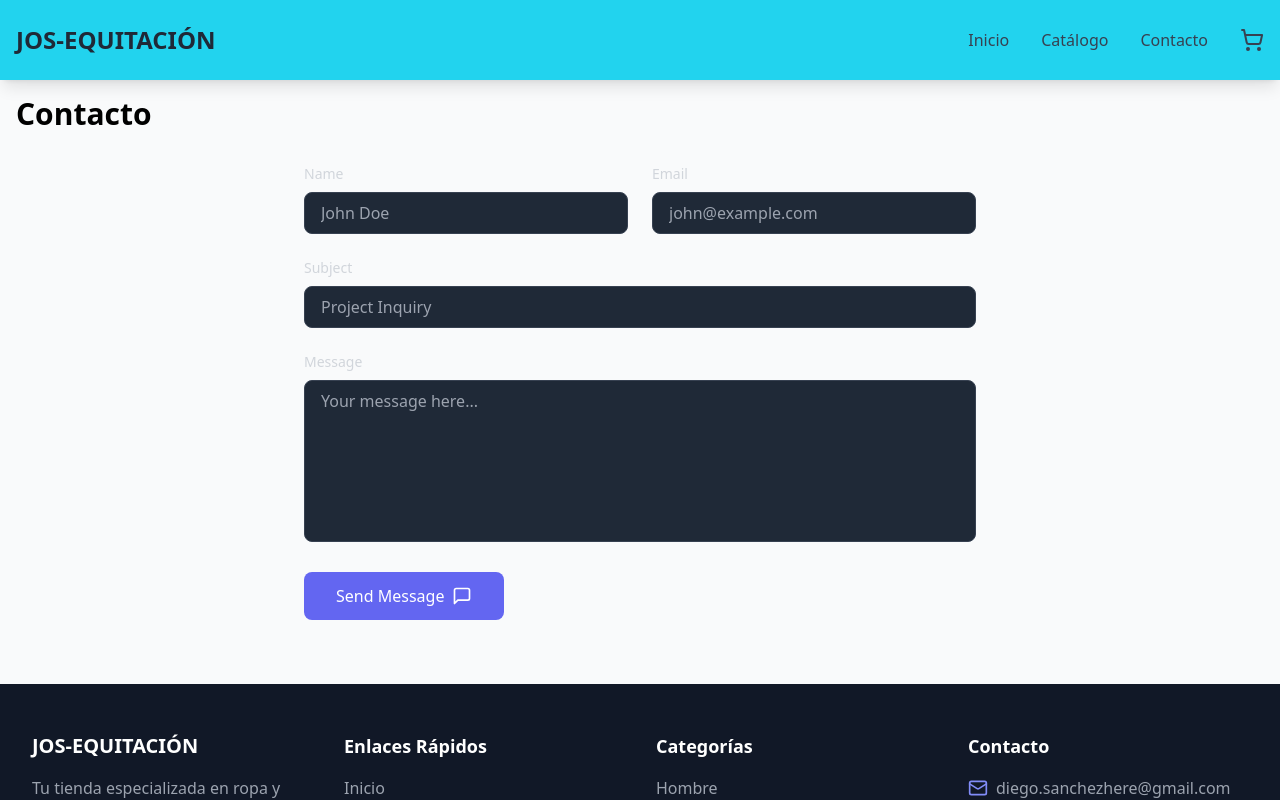
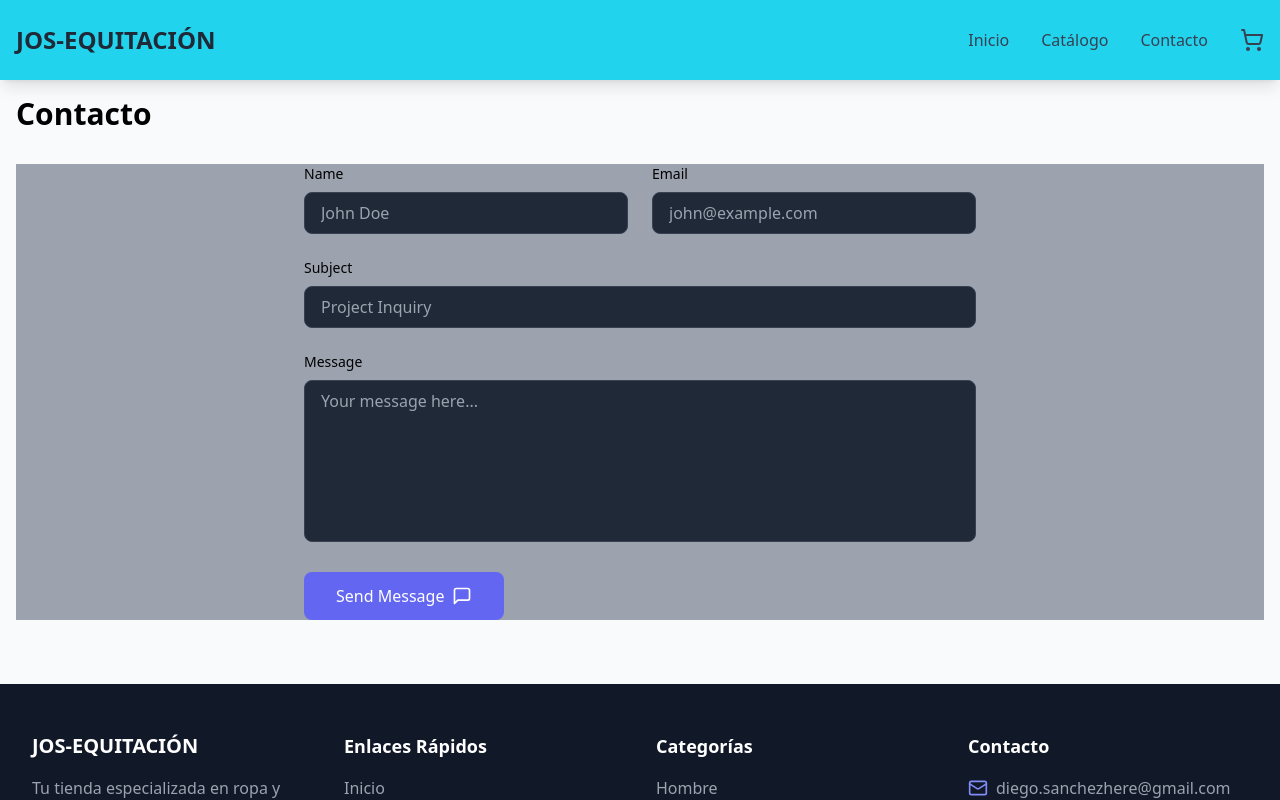
Before and after one commit to Sanchistro/JOS-SHOP, a React (Vite) app: page /contact in a window 1280 px wide. Shown: the top 800 px of the page. Built offline with nearby package versions, Linux system fonts and the light colour scheme.

Commit message:
Add files via upload

```diff
--- a/src/pages/Contact.tsx
+++ b/src/pages/Contact.tsx
@@ -45,12 +45,12 @@
       <div className="max-w-7xl mx-auto">
         <h1 className="text-3xl font-bold mb-8">Contacto</h1>
         {/* Contact Form */}
-        <section id="contact" className="space-y-8 scroll-mt-16">
+        <section id="contact" className="bg-gray-400 space-y-8 scroll-mt-16">
           <div className="max-w-2xl mx-auto">
             <form onSubmit={handleSubmit} className="space-y-6">
               <div className="grid grid-cols-1 md:grid-cols-2 gap-6">
                 <div className="space-y-2">
-                  <label htmlFor="name" className="block text-sm font-medium text-gray-300">
+                  <label htmlFor="name" className="block text-sm font-medium text-black">
                     Name
                   </label>
                   <input
@@ -64,7 +64,7 @@
                   />
                 </div>
                 <div className="space-y-2">
-                  <label htmlFor="email" className="block text-sm font-medium text-gray-300">
+                  <label htmlFor="email" className="block text-sm font-medium text-black">
                     Email
                   </label>
                   <input
@@ -79,7 +79,7 @@
                 </div>
               </div>
               <div className="space-y-2">
-                <label htmlFor="subject" className="block text-sm font-medium text-gray-300">
+                <label htmlFor="subject" className="block text-sm font-medium text-black  ">
                   Subject
                 </label>
                 <input
@@ -93,7 +93,7 @@
                 />
               </div>
               <div className="space-y-2">
-                <label htmlFor="message" className="block text-sm font-medium text-gray-300">
+                <label htmlFor="message" className="block text-sm font-medium text-black">
                   Message
                 </label>
                 <textarea
--- a/src/pages/Home.tsx
+++ b/src/pages/Home.tsx
@@ -35,17 +35,17 @@
             {
               title: "Hombre",
               image: "https://www.zanahoriaequitacion.com/269-large_default/polo-blanco-de-equitacion-para-hombre.jpg",
-              link: "/catalog/men",
+              link: "/catalog",
             },
             {
               title: "Mujer",
               image: "https://www.bracomonteequestrian.com/wp-content/uploads/2023/07/BlueBreeches1-800x800.jpg",
-              link: "/catalog/women",
+              link: "/catalog",
             },
             {
               title: "Niños",
               image: "https://tiendahipicalcdc.es/50867-large_default/leggings-mini-ros-romee-nios.jpg",
-              link: "/catalog//kids",
+              link: "/catalog",
             },
           ].map((category) => (
             <div key={category.title} className="relative group cursor-pointer">
```
